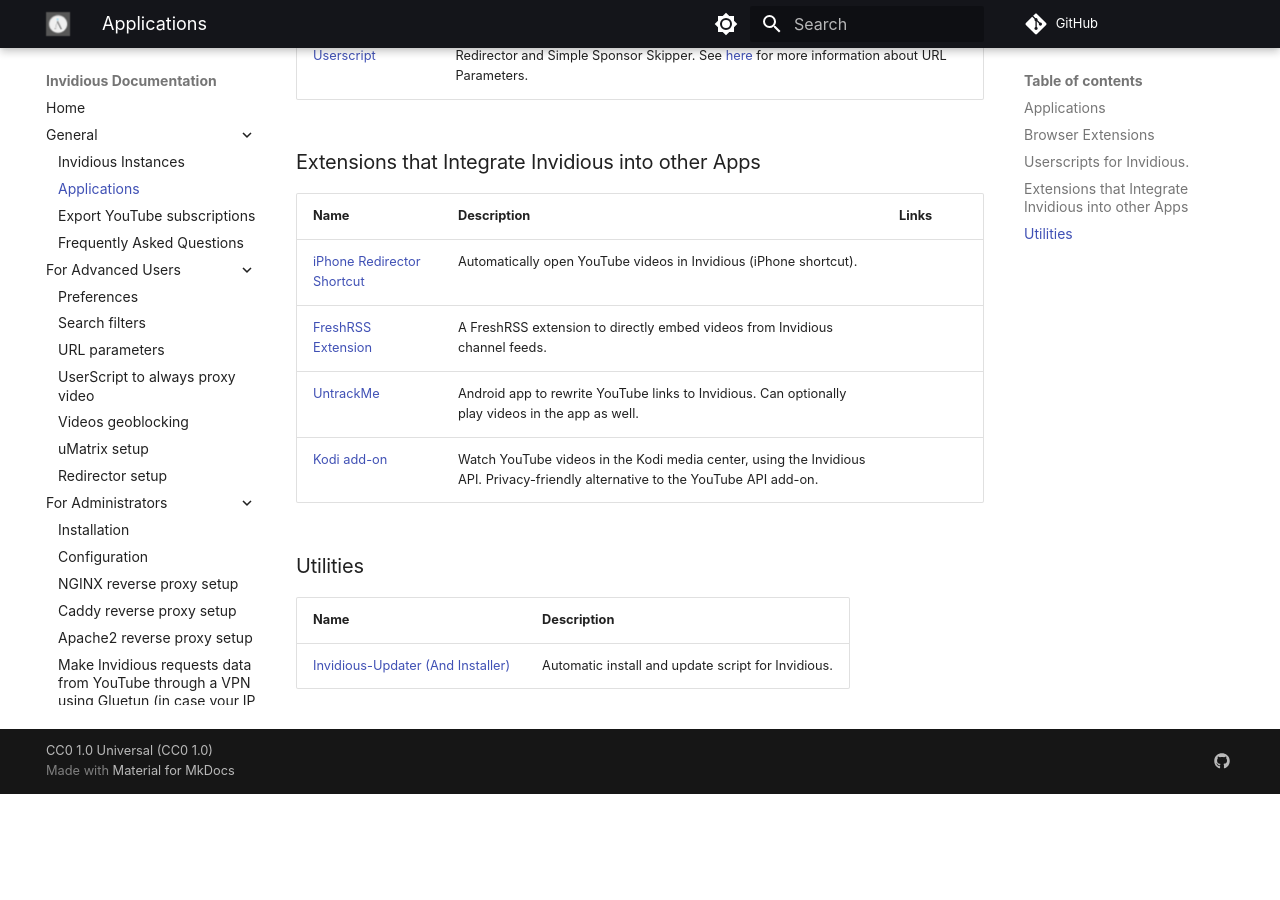
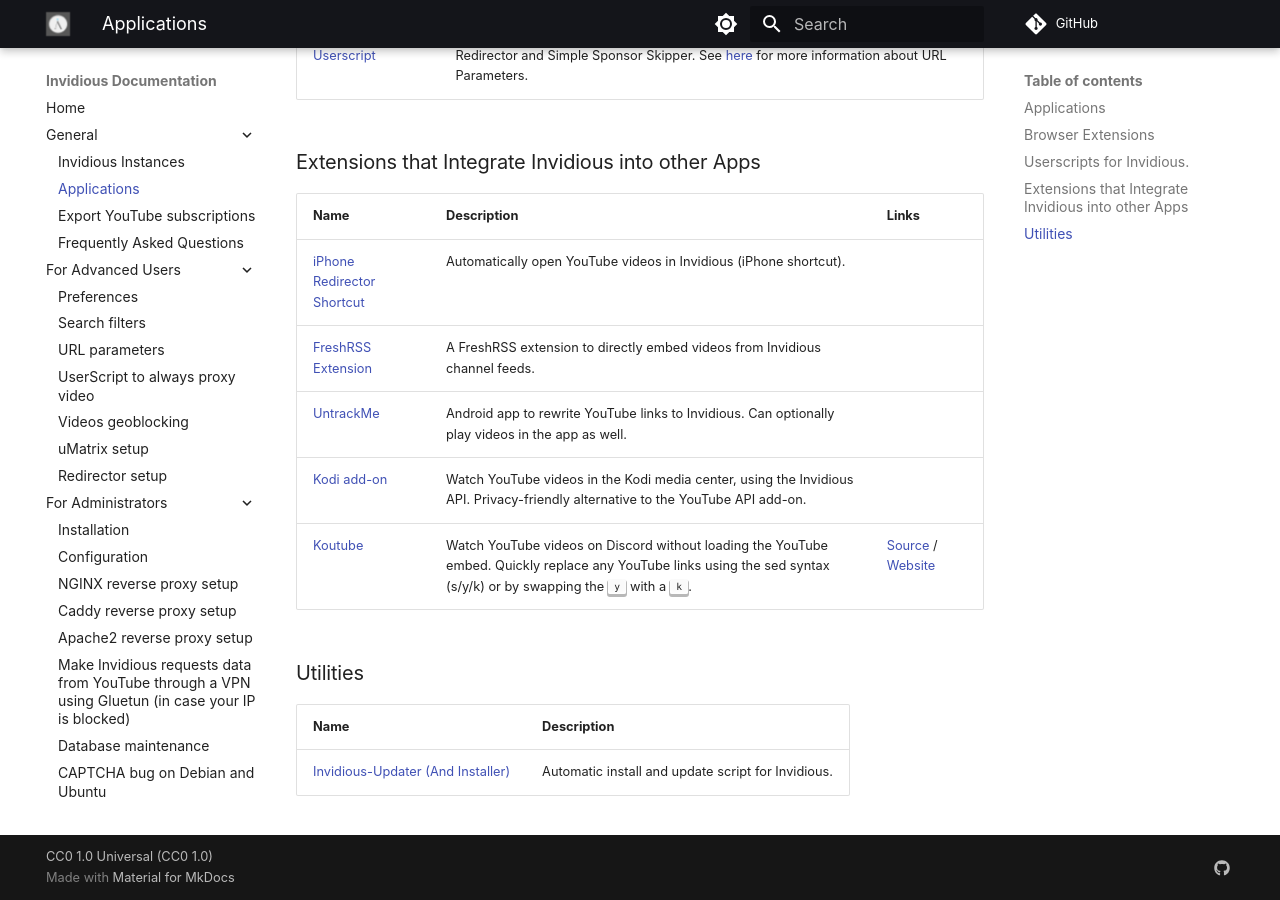
Before and after one commit to iv-org/documentation, an MkDocs documentation site: the page built from docs/applications.md, in a window 1280 px wide and 900 px high, scrolled down 2295 px. Built offline with MkDocs 1.6.1 and Material for MkDocs 9.7.7, drawn with Linux system fonts in a browser that asks for light colours; comment, search, counter and statistics services are not loaded; before the commit the page ends 3089 px from its top, so only the background shows below that.

Commit message:
Applications: add Koutube

```diff
--- a/docs/applications.md
+++ b/docs/applications.md
@@ -52,6 +52,7 @@
 | [FreshRSS Extension](https://github.com/tmiland/freshrss-invidious) | A FreshRSS extension to directly embed videos from Invidious channel feeds. | |
 | [UntrackMe](https://f-droid.org/en/packages/app.fedilab.nitterizeme) | Android app to rewrite YouTube links to Invidious. Can optionally play videos in the app as well. | |
 | [Kodi add-on](https://github.com/lekma/plugin.video.invidious) | Watch YouTube videos in the Kodi media center, using the Invidious API. Privacy-friendly alternative to the YouTube API add-on. | |
+| [Koutube](https://github.com/iGerman00/koutube) | Watch YouTube videos on Discord without loading the YouTube embed. Quickly replace any YouTube links using the sed syntax (s/y/k) or by swapping the <kbd>y</kbd> with a <kbd>k</kbd>. | [Source](https://github.com/iGerman00/koutube) / [Website](https://koutube.com) |
 
 ### Utilities
 
```
